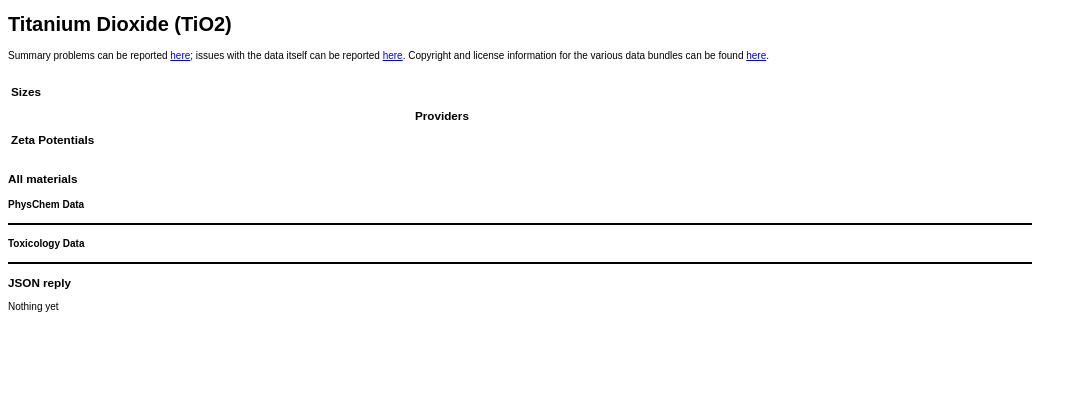
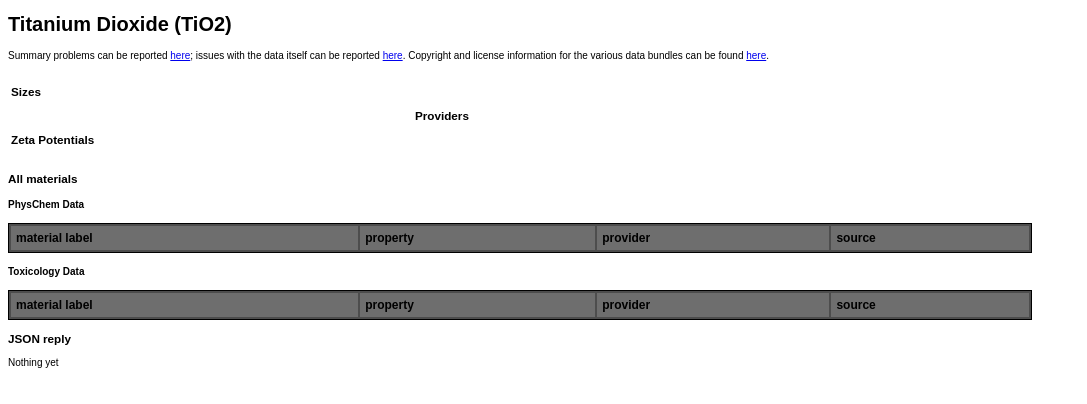
Before and after one commit to enanomapper/enmSummaries, a plain HTML site: page titaniumoxide.html in a window 1280 px wide. Shown: the whole page, without its empty margins (0-1087 px from the left). Drawn offline with Linux system fonts and the light colour scheme; no server answers.

Commit message:
Added the missing column headers

```diff
--- a/helperMethods.js
+++ b/helperMethods.js
@@ -82,7 +82,7 @@ var processSubstance = function(success, status, response){
         "</a></td>"
       }
       content += "</tr>";
-      document.getElementById("table"+topCath).innerHTML += content;
+      document.getElementById("content"+topCath).innerHTML += content;
     }
     var study = response.study[i]
     for (j=0;j<study.effects.length;j++) {
--- a/titaniumoxide.html
+++ b/titaniumoxide.html
@@ -49,7 +49,7 @@ Copyright (c) 2013-2015  Egon Willighagen <egon.willighagen@maastrichtuniversity
   </script>
 
   <link rel="stylesheet" type="text/css" href="theme.css">
-  <link rel="stylesheet" type="text/css" href="green/style.css" media="print, projection, screen" />
+  <link rel="stylesheet" type="text/css" href="theme/green/style.css" media="print, projection, screen" />
 </head>
 
 <body>
@@ -79,9 +79,31 @@ Copyright (c) 2013-2015  Egon Willighagen <egon.willighagen@maastrichtuniversity
 
   <h3>All materials</h3>
   <h4>PhysChem Data</h4>
-  <p><table id="tableP-CHEM" class="tablesorter"></table></p>
+  <p><table id="tableP-CHEM" class="tablesorter">
+  <thead>
+    <tr>
+      <th>material label</th>
+      <th>property</th>
+      <th>provider</th>
+      <th>source</th>
+    </tr>
+  </thead>
+  <tbody id="contentP-CHEM">
+  </tbody>
+  </table></p>
   <h4>Toxicology Data</h4>
-  <p><table id="tableTOX" class="tablesorter"></table></p>
+  <p><table id="tableTOX" class="tablesorter">
+  <thead>
+    <tr>
+      <th>material label</th>
+      <th>property</th>
+      <th>provider</th>
+      <th>source</th>
+    </tr>
+  </thead>
+  <tbody id="contentTOX">
+  </tbody>
+  </table></p>
 
   <h3>JSON reply</h3>
   <p><div id="json">Nothing yet</div></p>
```
Also changed, not shown: theme/green/asc.png (renamed from green/asc.png), theme/green/bg.png (renamed from green/bg.png), theme/green/desc.png (renamed from green/desc.png), theme/green/style.css (renamed from green/style.css).
